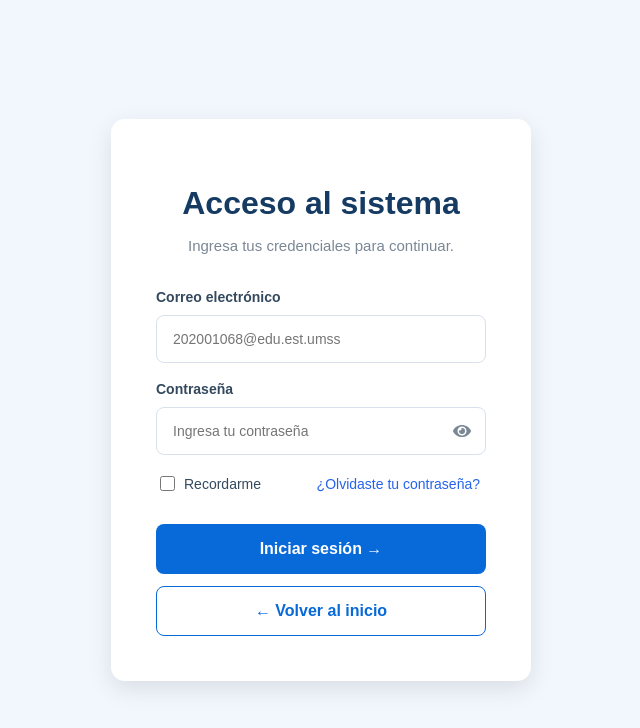
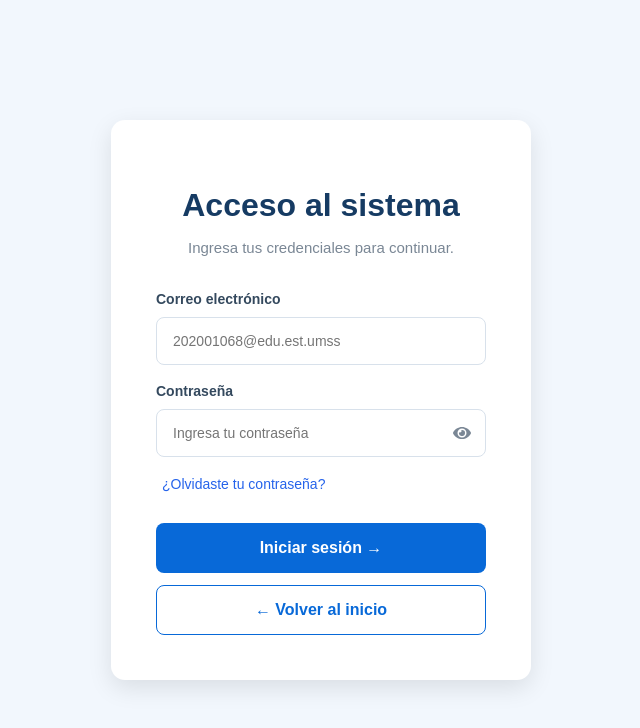
Before and after one commit to LukasQuiroga/Proyecto-TIS, a React (Vite) app in the folder frontend/: page /login in a window 1280 px wide. Shown: the top 728 px of the page, without its empty margins (319-959 px from the left). Built offline with nearby package versions, Linux system fonts and the light colour scheme.

Commit message:
cambio del frontend

```diff
--- a/frontend/src/pages/auth/Login.jsx
+++ b/frontend/src/pages/auth/Login.jsx
@@ -17,14 +17,13 @@ function Login(){
     const [correo,setCorreo]=useState("");
     const [password,setPassword]=useState("");
     const [mostrar,setMostrar]=useState(false);
-    const [recordar,setRecordar]=useState(false);
     const [cargando,setCargando]=useState(false);
     const [modal,setModal]=useState({
         mostrar:false,
         tipo:""
     });
 
-    if(usuario && token){
+    if(usuario && token && !modal.mostrar){
         return <Navigate to="/" replace/>;
     }
 
@@ -52,7 +51,7 @@ function Login(){
             iniciarSesion(
                 respuesta.usuario,
                 respuesta.token,
-                recordar
+                false
             );
 
             setModal({
@@ -138,20 +137,6 @@ function Login(){
                     </div>
 
                     <div className="login-options">
-
-                        <label className="remember">
-
-                            <input
-                                type="checkbox"
-                                checked={recordar}
-                                onChange={(e)=>
-                                    setRecordar(e.target.checked)
-                                }
-                            />
-
-                            Recordarme
-
-                        </label>
 
                         <button
                             type="button"
```
